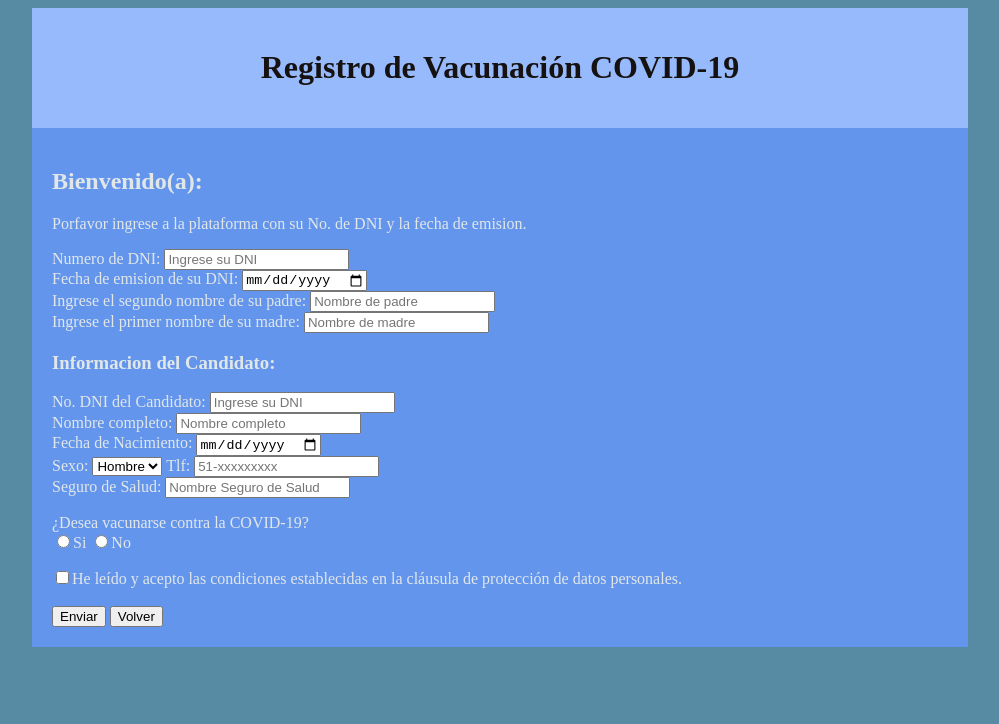
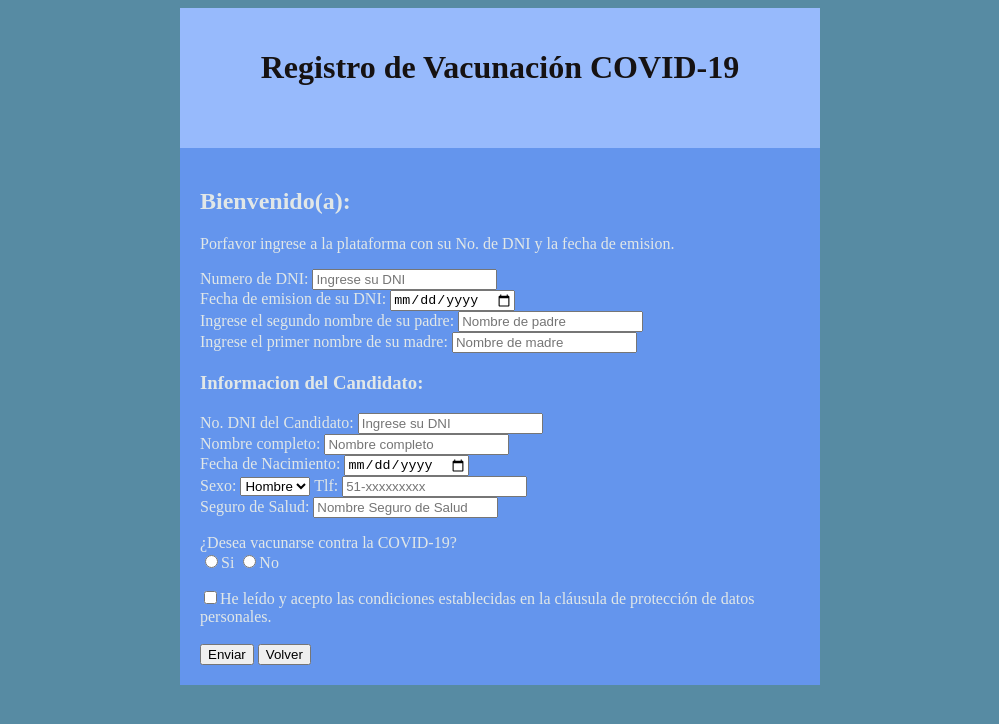
Before and after one commit to andreecenteno/formcovid, a plain HTML site: page index.html in a window 1280 px wide. Shown: the whole page, without its empty margins (148-1147 px from the left). Drawn offline with Linux system fonts and the light colour scheme.

Commit message:
Update styles.css

```diff
--- a/styles.css
+++ b/styles.css
@@ -7,8 +7,8 @@ body{
     align-items: center;
 }
 header{
-    width: 70%;
-    height: 10%;
+    width: 600px;
+    height: 100px;
     background-color: rgb(151, 186, 252);
     padding: 20px;
     display: flex;
@@ -18,7 +18,7 @@ header{
         color: rgb(22, 18, 18);
     }
 form{
-    width: 70%;
+    width: 600px;
     height: 55%;
     background-color: cornflowerblue;
     color: rgb(225, 231, 231);
```
